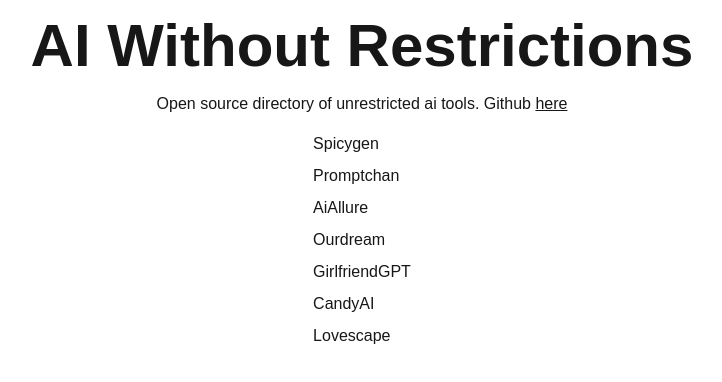
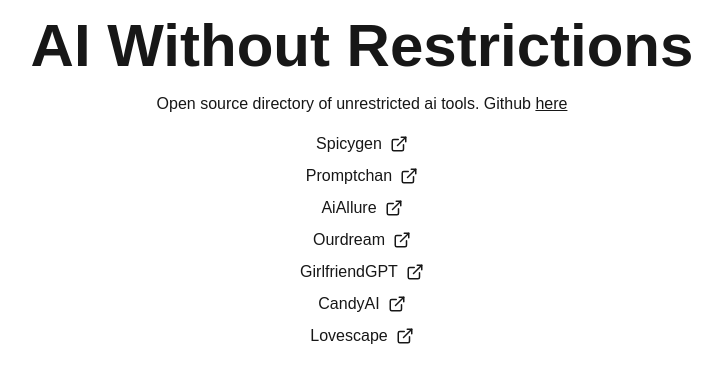
Before and after one commit to newmethids/ai-without-restrictions, a Next.js app: page / in a window 1280 px wide. Shown: the top 382 px of the page, without its empty margins (278-1000 px from the left). Built offline with nearby package versions, Linux system fonts and the light colour scheme.

Commit message:
add link icon

```diff
--- a/src/app/sites.tsx
+++ b/src/app/sites.tsx
@@ -10,7 +10,7 @@
             {sitelist.map(x => {
                 return (
                     <li key={x.name}>
-                        <a target={"_blank"} href={x.link}>{x.name}</a>
+                        <a className={"flex gap-2 items-center justify-center"} target={"_blank"} href={x.link}>{x.name}<svg xmlns="http://www.w3.org/2000/svg" width="18" height="18" viewBox="0 0 24 24" fill="none" stroke="currentColor" strokeWidth="2" strokeLinecap="round" strokeLinejoin="round" className="lucide lucide-external-link-icon lucide-external-link"><path d="M15 3h6v6"/><path d="M10 14 21 3"/><path d="M18 13v6a2 2 0 0 1-2 2H5a2 2 0 0 1-2-2V8a2 2 0 0 1 2-2h6"/></svg></a>
                     </li>
                 )
             })}
```
